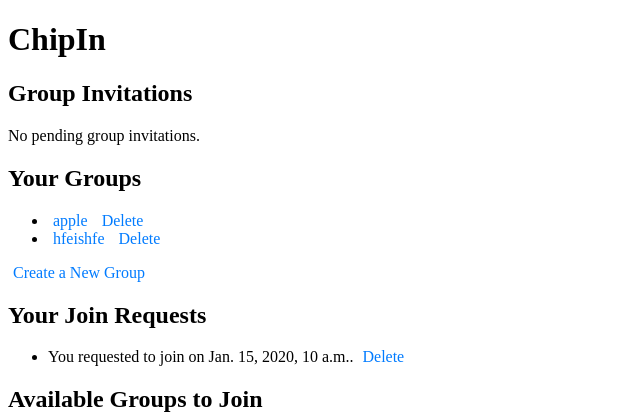
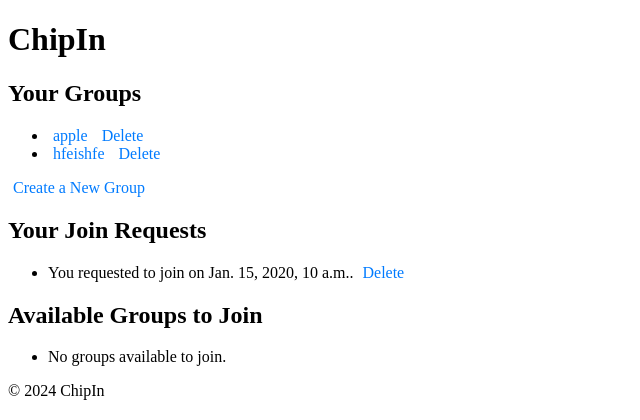
Before and after one commit to SophiaZ4/ssa_project, a Django app: page /chipin/ in a window 1280 px wide. Shown: the part 134-554 px from the top of the page, without its empty margins (0-640 px from the left). Run offline with Django 5.2, Linux system fonts and the light colour scheme; a user stored in the database is signed in; data comes from the database, SQL or seed files in the repository; tables that the repository leaves empty hold one stand-in row (values such as "Sample post").

Commit message:
Refactor Invitation Email Notification

```diff
--- a/chipin/templates/chipin/home.html
+++ b/chipin/templates/chipin/home.html
@@ -3,24 +3,19 @@
 {% block title %}ChipIn{% endblock %}
 {% block content %}
     <h1>ChipIn</h1>
-    <h2>Group Invitations</h2>
-    <div class="invitation-notification">
-        {% if pending_invitations %}
+    {% if pending_invitations %}
+        <div class="invitation-notification">
+            <h2>You have pending group invitations:</h2>
             <ul>
                 {% for group in pending_invitations %}
                     <li>
                         You have been invited to join <strong>{{ group.name }}</strong>.
                         <a href="{% url 'chipin:accept_invite' group.id %}?user_id={{ request.user.id }}">Accept</a>
                     </li>
-                {% empty %}
-                    <li>No pending group invitations.</li>
                 {% endfor %}
             </ul>
-        {% else %}
-            <p>No pending group invitations.</p>
-        {% endif %}
-    </div>
-
+        </div>
+    {% endif %}
     <h2>Your Groups</h2>
     <ul>
         {% for group in user.group_memberships.all %}
--- a/chipin/templates/chipin/invite_users.html
+++ b/chipin/templates/chipin/invite_users.html
@@ -9,7 +9,7 @@
         <select name="user_id" id="user_id" required>
             <option value="">Select a user</option>
             {% for user in users_not_in_group %}
-                <option value="{{ user.id }}">({{ user.profile.nickname }})</option>
+                <option value="{{ user.id }}">{{ user.username }} ({{ user.email }})</option>
             {% endfor %}
         </select>
         <button type="submit">Send Invitation</button>
--- a/chipin/views.py
+++ b/chipin/views.py
@@ -15,7 +15,7 @@ from .forms import CommentForm
 @login_required
 def home(request):
     user = request.user
-    pending_invitations = user.pending_invitations.all() # Get pending group invitations for the current user
+    pending_invitations = Group.objects.filter(invited_users__email=request.user.email) # Get pending group invitations for the current user
     user_groups = user.group_memberships.all()  # Get groups the user is a member of
     user_join_requests = GroupJoinRequest.objects.filter(user=user)  # Get join requests sent by the user
     available_groups = Group.objects.exclude(members=user).exclude(join_requests__user=user) # Get groups the user is not a member of and the user has not requested to join
@@ -26,6 +26,7 @@ def home(request):
         'available_groups': available_groups
     }
     return render(request, 'chipin/home.html', context)
+
 
 @login_required
 def create_group(request):
@@ -87,10 +88,10 @@ def invite_users(request, group_id):
         user_id = request.POST.get('user_id')
         invited_user = get_object_or_404(User, id=user_id)
         if invited_user in group.invited_users.all():
-            messages.info(request, f'{invited_user.profile.nickname} has already been invited.')
+            messages.info(request, f'{invited_user.username} has already been invited.')
         else:
             group.invited_users.add(invited_user)
-            messages.success(request, f'Invitation sent to {invited_user.profile.nickname}.')
+            messages.success(request, f'Invitation sent to {invited_user.username}.')
         return redirect('chipin:group_detail', group_id=group.id)
     return render(request, 'chipin/invite_users.html', {
         'group': group,
@@ -104,16 +105,17 @@ def accept_invite(request, group_id):
     if user_id:
         invited_user = get_object_or_404(User, id=user_id)
         if invited_user in group.members.all():
-            messages.info(request, f'{invited_user.profile.nickname} is already a member of the group "{group.name}".')
+            messages.info(request, f'{invited_user.username} is already a member of the group "{group.name}".')
         elif invited_user in group.invited_users.all():
             group.members.add(invited_user)
             group.invited_users.remove(invited_user)  # Remove from invited list
-            messages.success(request, f'{invited_user.profile.nickname} has successfully joined the group "{group.name}".')
+            messages.success(request, f'{invited_user.username} has successfully joined the group "{group.name}".')
         else:
             messages.error(request, "You are not invited to join this group.")
     else:
         messages.error(request, "Invalid invitation link.")
     return redirect('chipin:group_detail', group_id=group.id)
+
 
 @login_required
 def request_to_join_group(request, group_id):
```
